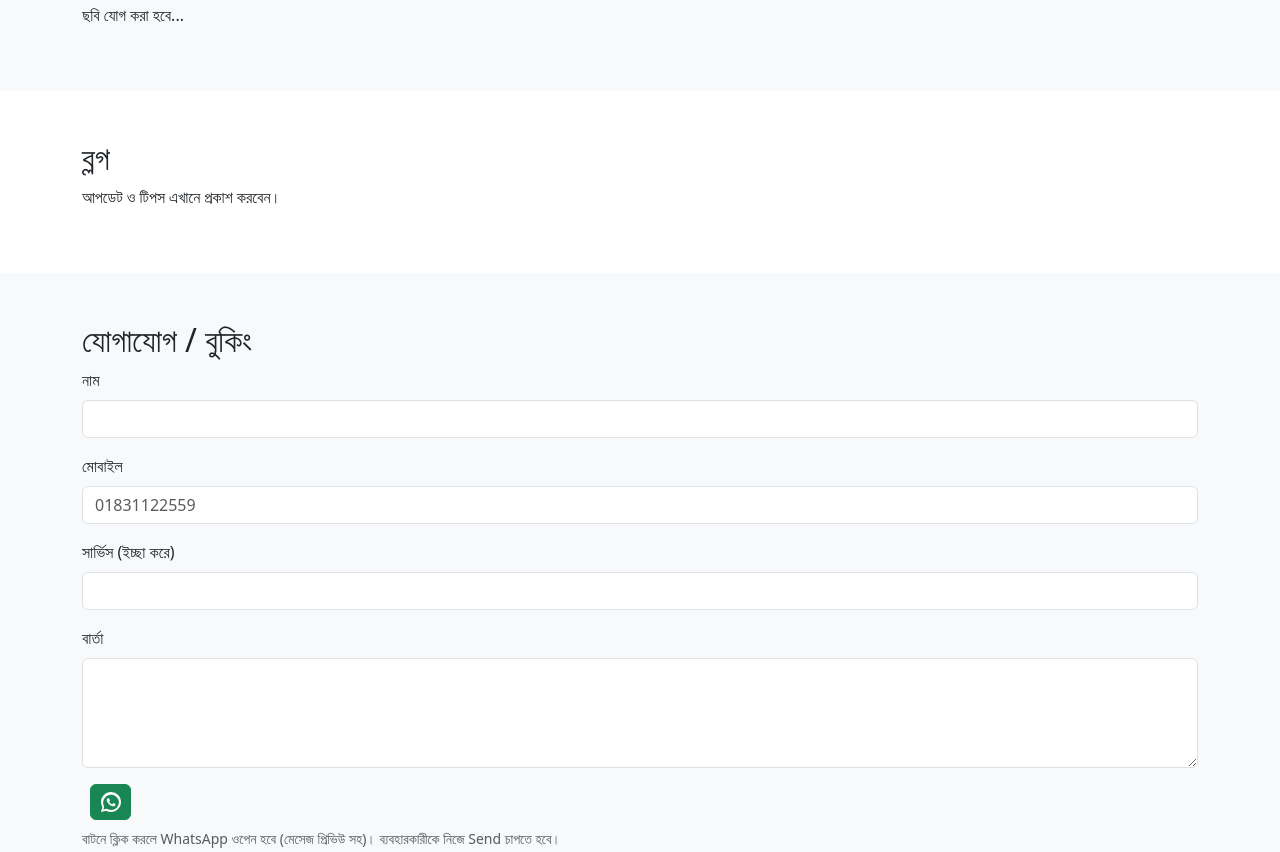
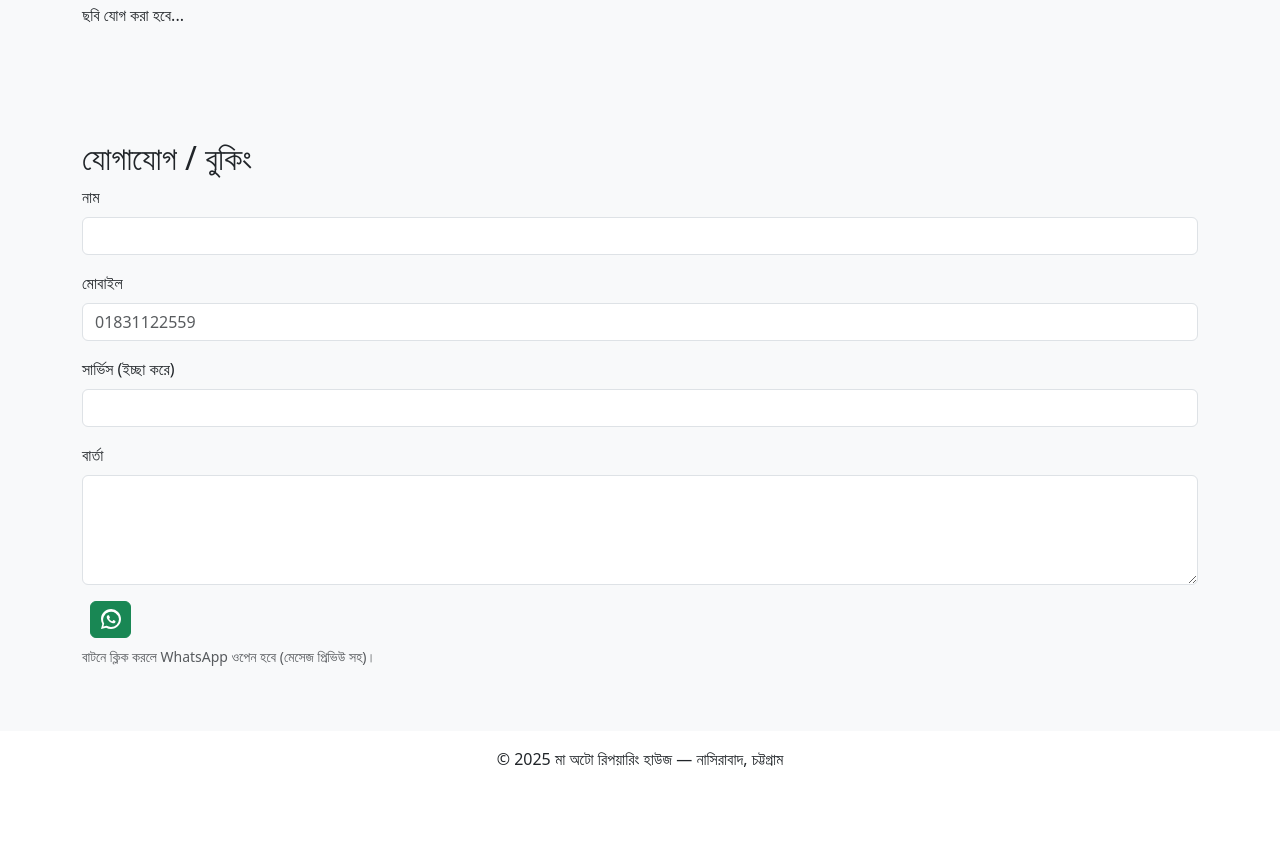
Before and after one commit to mdtanvirhisam-wq/garage-web-develop, a plain HTML site: page index.html in a window 1280 px wide. Shown: the part 736-1588 px from the top of the page. After the commit the page ends 1523 px from the top, so only its background shows below. Drawn offline with nearby package versions, Linux system fonts and the light colour scheme.

Commit message:
Update index.html

```diff
--- a/index.html
+++ b/index.html
@@ -66,11 +66,6 @@
       <p>ছবি যোগ করা হবে...</p>
     </div>
   </section>
-
-  <section id="blog" class="py-5">
-    <div class="container">
-      <h2>ব্লগ</h2>
-      <p>আপডেট ও টিপস এখানে প্রকাশ করবেন।</p>
     </div>
   </section>
 
@@ -105,13 +100,13 @@
         </div>
       </form>
       <div id="status" class="mt-3" style="display:none;"></div>
-      <p class="small mt-2 text-muted">বাটনে ক্লিক করলে WhatsApp ওপেন হবে (মেসেজ প্রিভিউ সহ)। ব্যবহারকারীকে নিজে Send চাপতে হবে।</p>
+      <p class="small mt-2 text-muted">বাটনে ক্লিক করলে WhatsApp ওপেন হবে (মেসেজ প্রিভিউ সহ)।
     </div>
   </section>
 
   <footer class="py-3 text-center">
     <div class="container">
-      © <span id="year"></span> মা অটো রিপয়ারিং হাউজ — শুধুই নাসিরাবাদ, চট্টগ্রাম
+      © <span id="year"></span> মা অটো রিপয়ারিং হাউজ — নাসিরাবাদ, চট্টগ্রাম
     </div>
   </footer>
 
```
